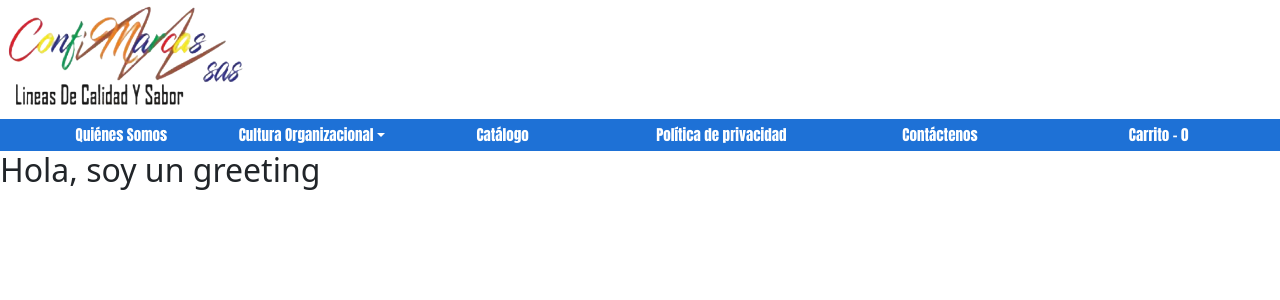
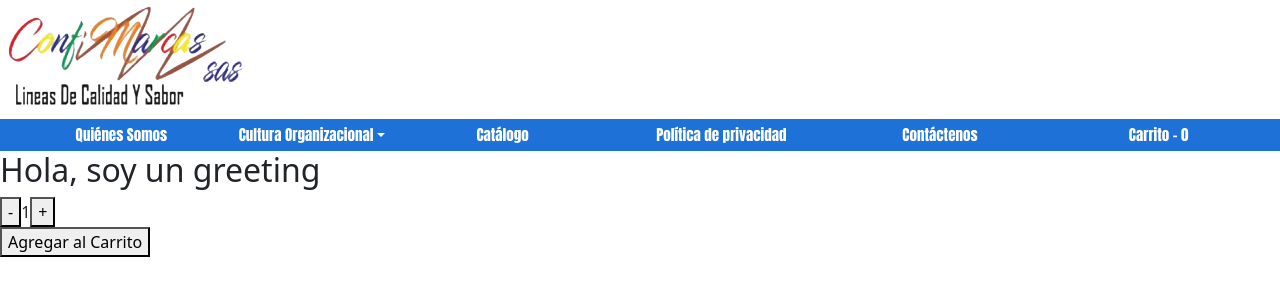
Before and after one commit to Daniel-Gamboa/Confimarcas-App, a React (Create React App) app: page / in a window 1280 px wide. Shown: the top 300 px of the page. Built offline with nearby package versions, Linux system fonts and the light colour scheme.

Commit message:
Se crea ItemCount

```diff
--- a/src/ItemListContainer.jsx
+++ b/src/ItemListContainer.jsx
@@ -1,9 +1,12 @@
 import React from 'react'
+import ItemCount from './components/ItemCount'
 
 function ItemListContainer ( {greeting}) {
     return (
         <div>
             <h2>{greeting}</h2>
+            <ItemCount/>
+
         </div>
     )
 }
--- /dev/null
+++ b/src/components/ItemCount/index.jsx
@@ -0,0 +1,40 @@
+import { useState } from "react"
+
+
+let stock = 10
+let cantidadMinima = 1
+
+export const ItemCount = () => {
+    const [contador, setContador] = useState(1)
+
+    function disminucion() {
+        if (contador > cantidadMinima) {
+            setContador(contador-1)
+        };
+        if (contador === cantidadMinima)
+        alert ('No se puede agregar menos de un producto')
+    };
+
+    function incremento() {
+        if (contador < stock) {
+            setContador(contador+1)
+        };
+        if (contador === stock)
+        alert ('No tenemos mas unides disponibles de este producto')
+    };
+
+    return(
+        <>
+        <section>
+            <button onClick={() =>{disminucion()}}>-</button>
+            {contador}
+            <button onClick={() =>{incremento()}}>+</button>
+        </section>
+        <section>
+            <button>Agregar al Carrito</button>
+        </section>
+        </>
+    )
+}
+
+export default ItemCount
```
